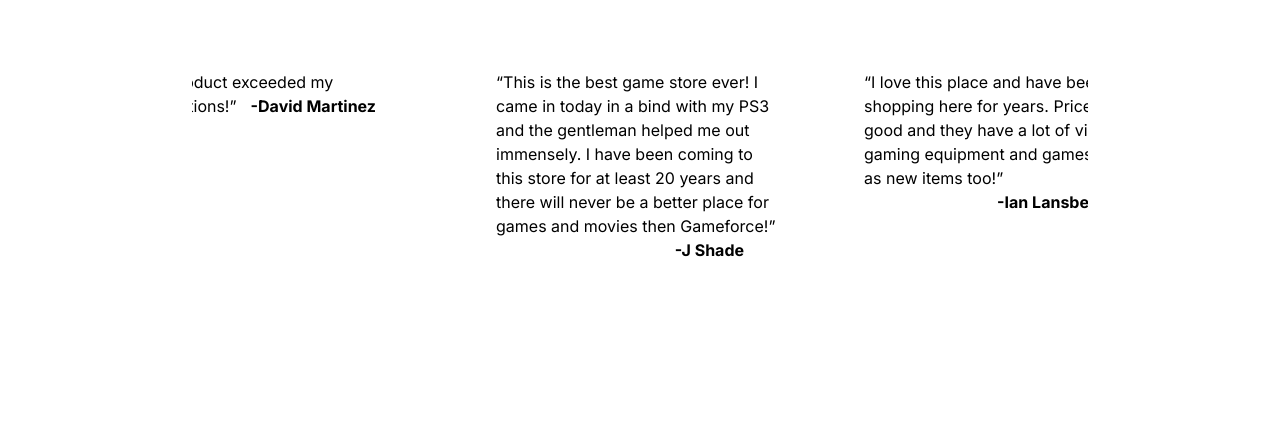
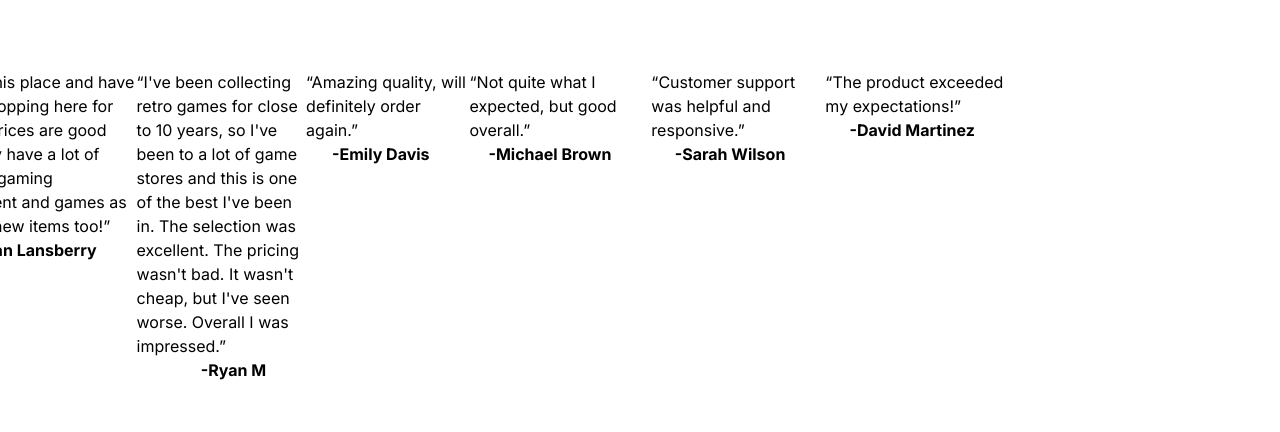
Before and after one commit to ProjectGameForce/ProjectGameForceFE, a Next.js app: page / in a window 1280 px wide. Shown: the part 1180-1612 px from the top of the page. Built offline with nearby package versions, Linux system fonts and the light colour scheme; a web font is replaced by a local one.

Commit message:
Further spinner styling

```diff
--- a/app/ReviewProps.tsx
+++ b/app/ReviewProps.tsx
@@ -10,12 +10,10 @@
   const { name, review } = reviewObj;
   return (
     <div
-      className={`hover:w-72 hover:mx-0 hover:h-96 hover:text-xl w-72 h-60 mx-10 rounded-xl ${styles} transition-transform duration-1000 ease-in-out`}
+      className={`hover:w-72 hover:mx-0 hover:h-96 hover:text-xl w-[100%] h-60 mx-10 rounded-xl ${styles} `}
     >
-      <div className="">
-        <q>{review}</q>
-        <h1 className="float-right mr-10 font-bold">-{name}</h1>
-      </div>
+      <q>{review}</q>
+      <h1 className="float-right mr-10 font-bold">-{name}</h1>
     </div>
   );
 };
--- a/app/Spinner.tsx
+++ b/app/Spinner.tsx
@@ -24,7 +24,7 @@
   useEffect(() => {
     let interval: any;
     const startAutoScroll = () => {
-      interval = setInterval(goNext, 10000);
+      interval = setInterval(goNext, 1000);
     };
     startAutoScroll();
     /* const stopScroll = () => {
@@ -41,28 +41,16 @@
     };
   }, [reviewList, goNext]);
   return (
-    <div className="flex flex-row mx-10 justify-center items-center my-20 w-[70%] overflow-hidden ">
+    <div className="mx-10 justify-center items-center my-20 w-[70%] ">
       <div
-        className="flex flex-col md:flex-row justify-center h-72 transition-transform duration-[10000ms]"
-        //style={{ transform: `translateX(-${300}%)` }}
+        className=" flex flex-row justify-center h-72 transition-transform duration-[10000ms] ease-in-out"
+        style={{ transform: `translateX(-${currentIndex * 100}%)` }}
       >
-        <Review
-          reviewObj={
-            reviewList[
-              currentIndex === 0 ? reviewList.length - 1 : currentIndex - 1
-            ]
-          }
-          styles={""}
-        />
-        <Review reviewObj={reviewList[currentIndex]} styles={""} />
-        <Review
-          reviewObj={
-            reviewList[
-              currentIndex === reviewList.length - 1 ? 0 : currentIndex + 1
-            ]
-          }
-          styles={""}
-        />
+        {reviewList.map((item, index) => (
+          <div className="w-[100%]">
+            <Review reviewObj={item} key={index} styles={""} />
+          </div>
+        ))}
       </div>
     </div>
   );
```
